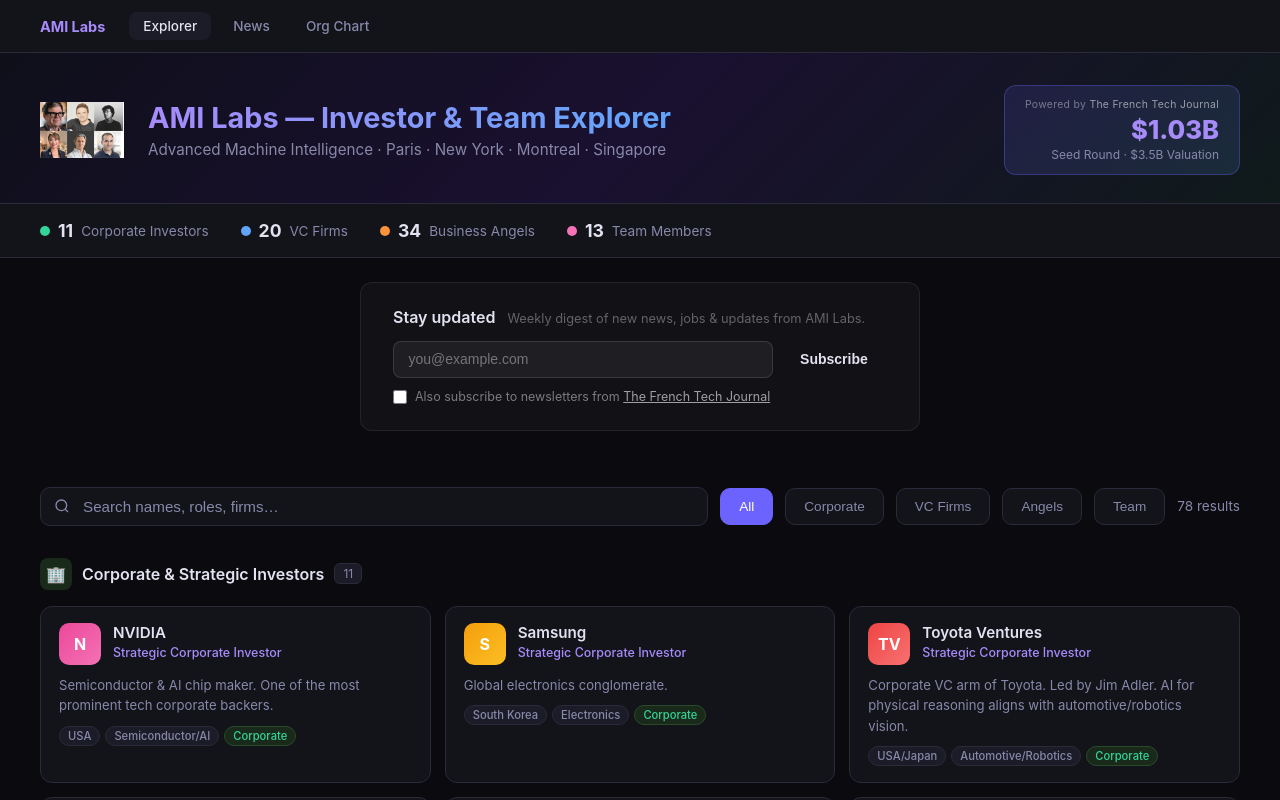
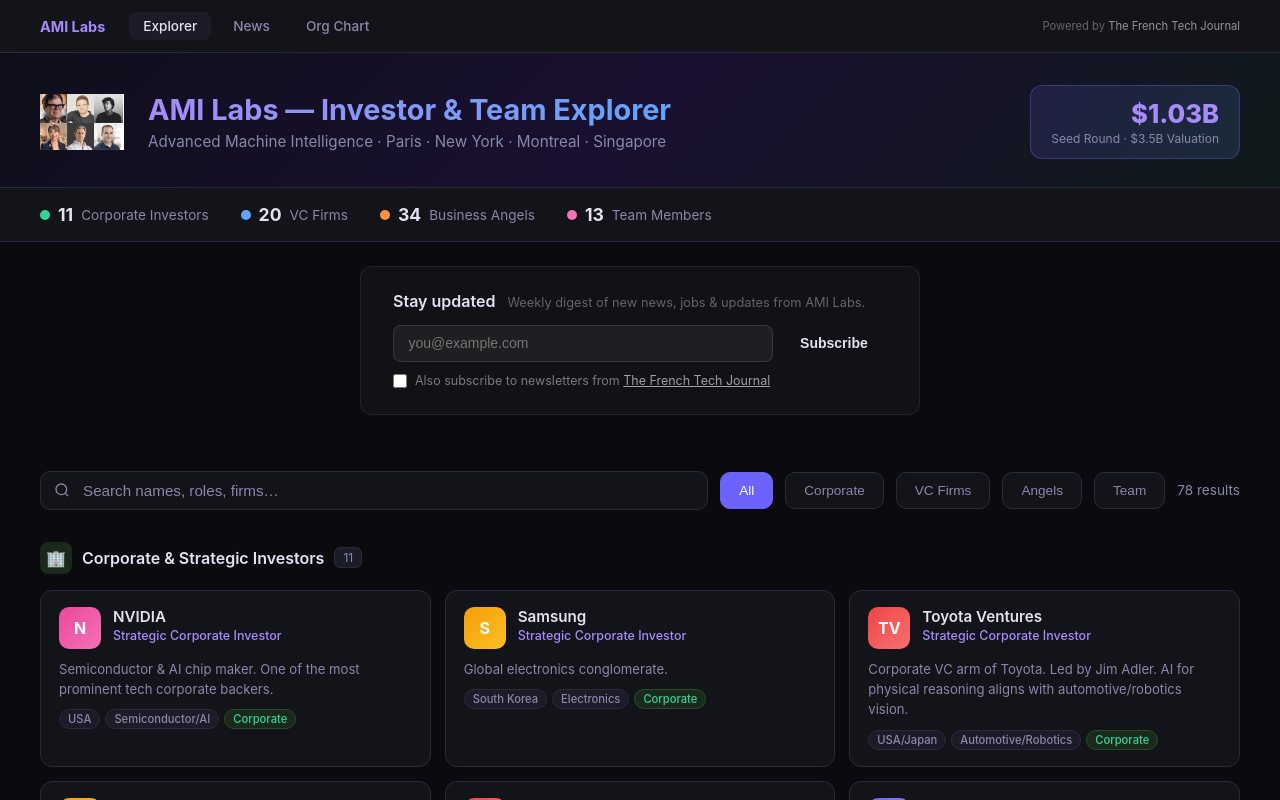
Before and after one commit to chobrien99-svg/AMI-Labs, a Next.js app: page / in a window 1280 px wide. Shown: the top 800 px of the page. Built offline with nearby package versions, Linux system fonts and the light colour scheme.

Commit message:
fix: move 'Powered by FTJ' to nav bar far right, remove from badge
https://claude.ai/code/session_01UyTB2LwqLUKiGmwFxC4aHc

```diff
--- a/components/ExplorerClient.tsx
+++ b/components/ExplorerClient.tsx
@@ -139,12 +139,6 @@ export default function ExplorerClient({ investors, team }: Props) {
             <p>Advanced Machine Intelligence · Paris · New York · Montreal · Singapore</p>
           </div>
           <div className="badge">
-            <div style={{ fontSize: "0.65rem", color: "rgba(255,255,255,0.4)", textAlign: "right", marginBottom: "0.2rem", letterSpacing: "0.03em" }}>
-              Powered by{" "}
-              <a href="https://frenchtechjournal.com" target="_blank" rel="noopener noreferrer" style={{ color: "rgba(255,255,255,0.55)", textDecoration: "none" }}>
-                The French Tech Journal
-              </a>
-            </div>
             <div className="badge-amount">$1.03B</div>
             <div className="badge-label">Seed Round · $3.5B Valuation</div>
           </div>
--- a/components/Nav.tsx
+++ b/components/Nav.tsx
@@ -23,6 +23,12 @@ export default function Nav() {
             {l.label}
           </Link>
         ))}
+        <span style={{ marginLeft: "auto", fontSize: "0.7rem", color: "rgba(255,255,255,0.35)", whiteSpace: "nowrap" }}>
+          Powered by{" "}
+          <a href="https://frenchtechjournal.com" target="_blank" rel="noopener noreferrer" style={{ color: "rgba(255,255,255,0.55)", textDecoration: "none" }}>
+            The French Tech Journal
+          </a>
+        </span>
       </div>
     </nav>
   );
```
